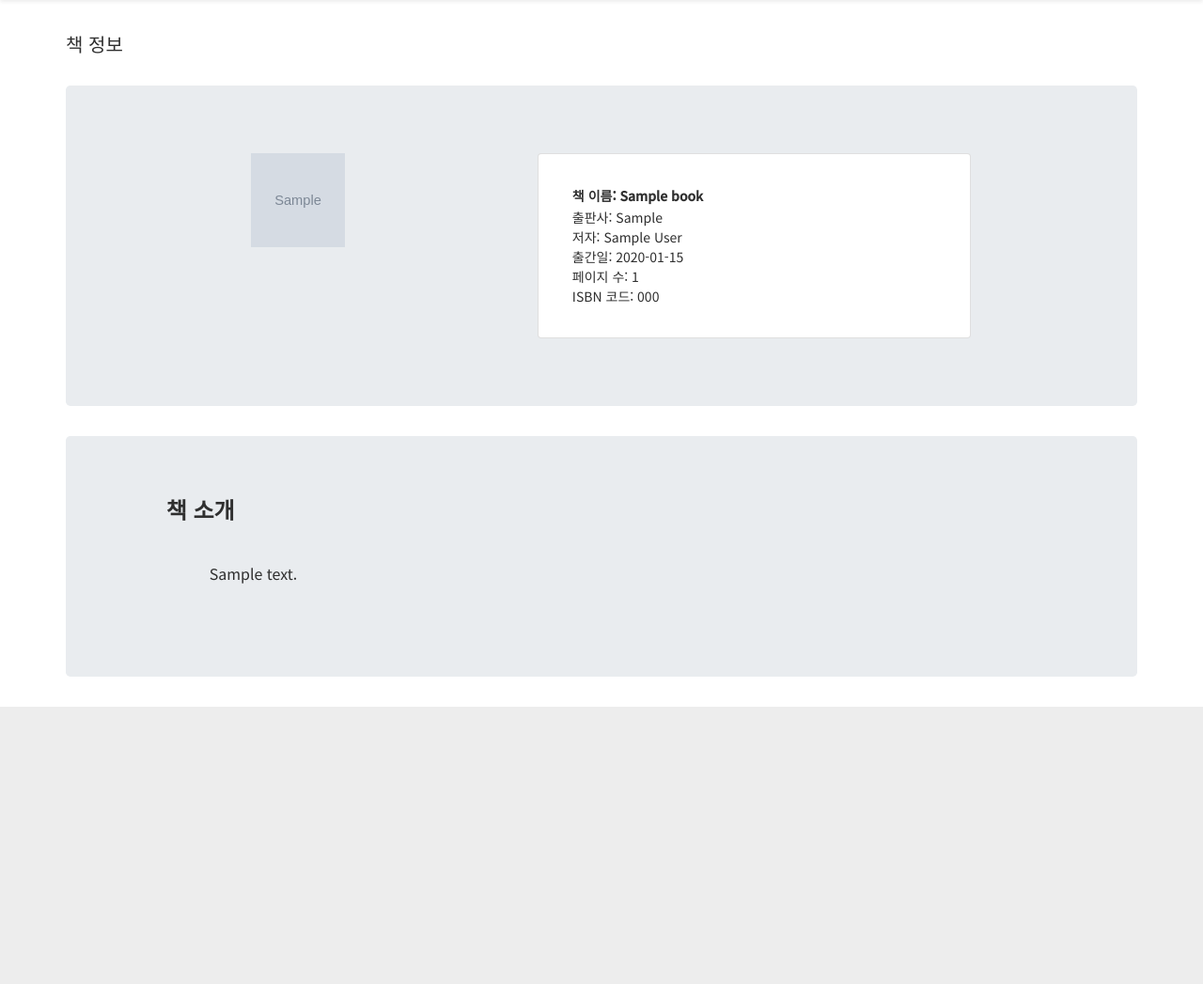
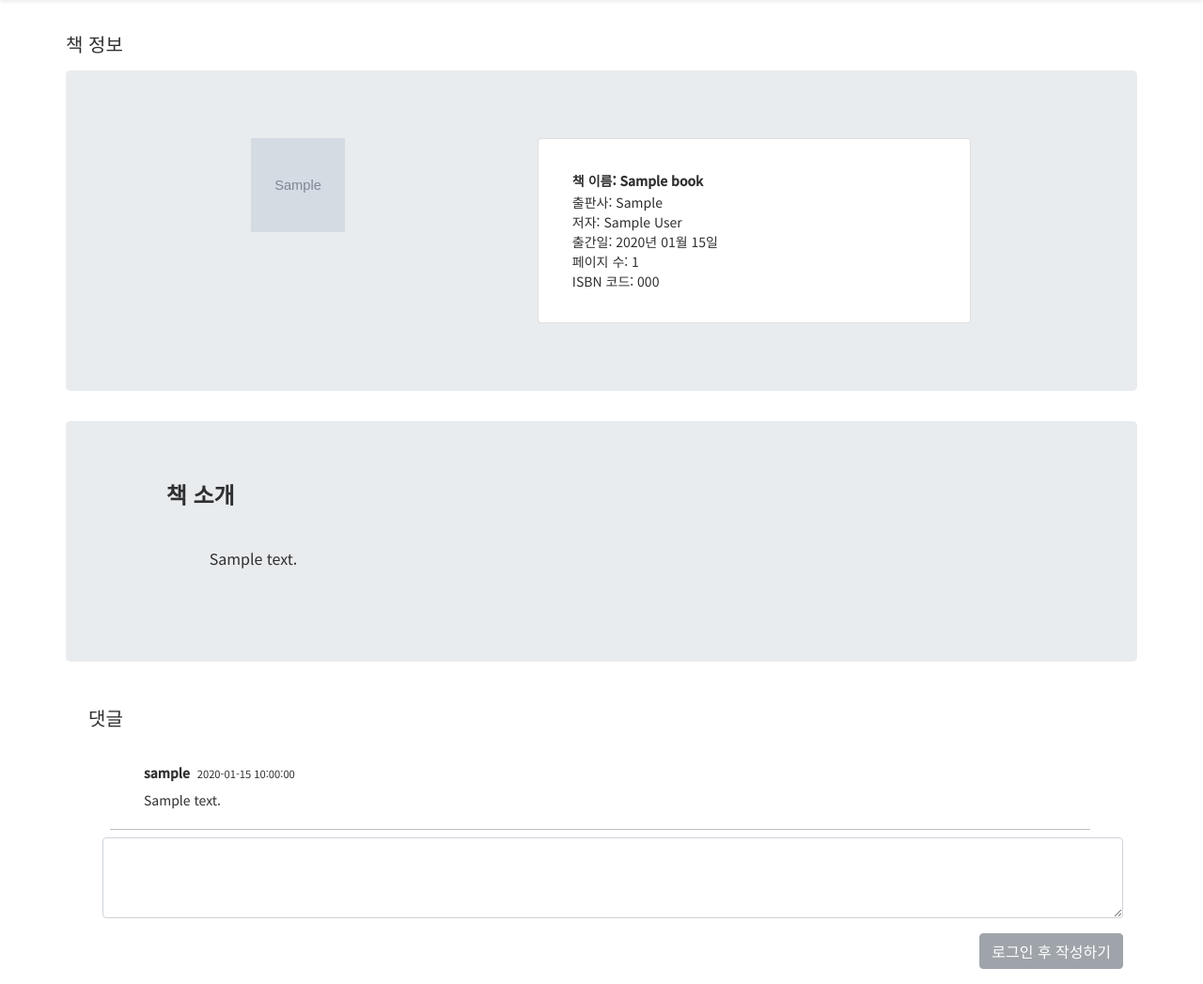
Before and after one commit to bky373/elice_library, a Flask app: page /books/1 in a window 1280 px wide. Shown: the part 65-1112 px from the top of the page at 94% size. Before the commit the page ends 817 px from the top, so only its background shows below. Run offline with Flask 2, Linux system fonts and the light colour scheme; tables that the repository leaves empty hold one stand-in row (values such as "Sample post"); grey boxes marked "Sample" are stand-in pictures; some libraries are stand-ins or nearby versions; some web fonts are replaced.

Commit message:
add feature of posting a comment with visual elements

```diff
--- a/elice_library/__init__.py
+++ b/elice_library/__init__.py
@@ -8,10 +8,12 @@ def register_blueprints(app):
     from .views.auth import auth_bp
     from .views.books import books_bp
     from .views.rental import rental_bp
+    from .views.comment import comment_bp
     app.register_blueprint(main_bp)
     app.register_blueprint(auth_bp)
     app.register_blueprint(books_bp)
     app.register_blueprint(rental_bp)
+    app.register_blueprint(comment_bp)
 
 
 def create_app():
@@ -22,7 +24,7 @@ def create_app():
     migrate.init_app(app, db)
     ma.init_app(app)
 
-    from .database import models
+    from .database.models import user, book, book_rental, comment
 
     register_blueprints(app)
 
--- a/elice_library/static/css/style.css
+++ b/elice_library/static/css/style.css
@@ -80,3 +80,8 @@ li {
     color: black;
     padding: 8px 16px;
 }
+
+.comment-border {
+    margin: 0 35px 0 8px;
+    border-bottom: 1px solid #c0c0c0;
+}
--- a/elice_library/templates/books/book_detail.html
+++ b/elice_library/templates/books/book_detail.html
@@ -2,11 +2,9 @@
 
 {% block content %}
 <p>
-<div class="row">
-    <h1 class="mb-3">책 정보</h1>
-</div>
+<h1 class="mb-3 row">책 정보</h1>
 </p>
-<div id="book-info" class="row">
+<div id="book-detail" class="row">
     <div class="jumbotron w-100">
         <article class="row">
             <div class="col-md-5 my-2 mr-3 text-center ">
@@ -17,7 +15,7 @@
                     <h2 class="card-title mb-1 font-weight-bolder">책 이름: {{ book.book_name }}</h2>
                     <div class="card-text">출판사: {{ book.publisher }}</div>
                     <div class="card-text">저자: {{ book.author }}</div>
-                    <div class="card-text">출간일: {{ book.published_at[:-9] }}</div>
+                    <div class="card-text">출간일: {{ book.published_at.strftime('%Y년 %m월 %d일') }}</div>
                     <div class="card-text">페이지 수: {{ book.pages }}</div>
                     <div class="card-text mb-3">ISBN 코드: {{ book.isbn }}</div>
                 </div>
@@ -31,4 +29,35 @@
         </div>
     </div>
 </div>
+<div class="comment-list ml-4">
+    <p>
+        <h1 class="mb-3 row">댓글</h1>
+    </p>
+    {% with comments=book.comment_set %}
+        {% for comment in comments %}
+        <form action="" method="POST">
+            <input type="hidden" name="book" value="{{ book.id }}">
+            <div>
+                <div class="card col-md-11 p-3 border-0">
+                    <div class="ml-4 p-1 font-weight-bolder" style="white-space: pre-line;">{{ comment.user.username }}&nbsp;&nbsp;<small>{{ comment.posted_at }}</small></div>
+                    <div class="ml-4 p-1" style="white-space: pre-line;">{{ comment.content }}</div>
+                </div>
+            </div>
+            <div class="comment-border"></div>
+        </form>
+        {% endfor %}
+    {% endwith %}
+    <form class="row justify-content-center" action="{{ url_for('comment.comment_detail') }}" method="POST">
+        <input type="hidden" name="book" value="{{ book.id }}">
+        <div class="col-md-12">
+            <textarea class="form-control mt-2" name="content" id="content" rows="3"></textarea>
+            {% if g.user %}
+            <button type="submit" class="btn btn-info float-right my-3">작성하기</button>
+            {% else %}
+            <button type="button" class="btn btn-secondary float-right my-3 disabled shadow-none" style="cursor:default"
+                aria-disabled="true" onclick="return false;">로그인 후 작성하기</button>
+            {% endif %}
+        </div>
+    </form>
+</div>
 {% endblock %}
--- a/elice_library/views/books.py
+++ b/elice_library/views/books.py
@@ -18,4 +18,4 @@ def book_list():
 @books_bp.route('/<int:book_id>')
 def book_detail(book_id):
     book = Book.query.filter_by(id=book_id).first()
-    return render_template('books/book_detail.html', book=book_schema.dump(book))
+    return render_template('books/book_detail.html', book=book)
```
Also changed, not shown: elice_library/views/comment.py (added, +24 -0 lines).
